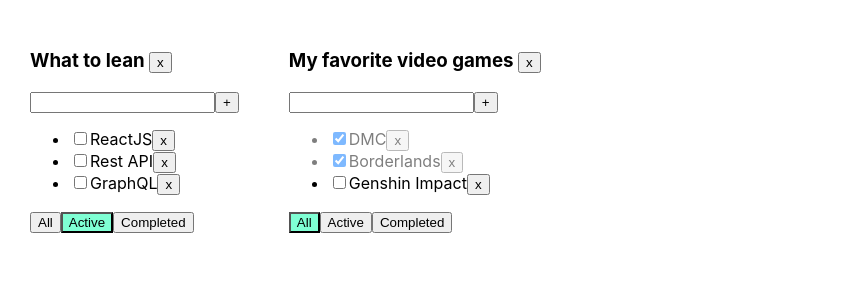
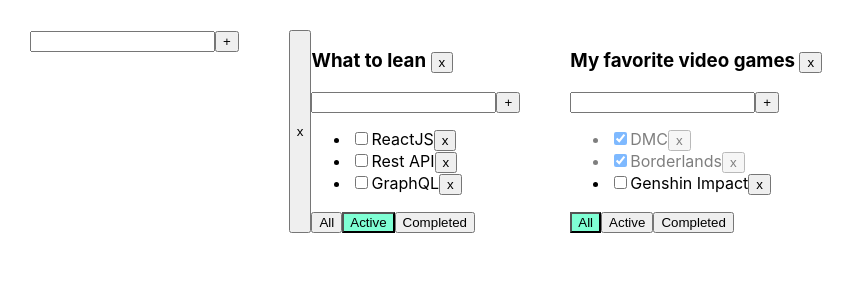
Before and after one commit to elli0thammer/todolist, a React (Create React App) app: page / in a window 1280 px wide. Shown: the top 300 px of the page, without its empty margins (0-855 px from the left). Built offline with nearby package versions, Linux system fonts and the light colour scheme.

Commit message:
feat: add a distinct AddItemForm component; add a function to add todolist;

```diff
--- /dev/null
+++ b/src/AddItemForm.tsx
@@ -0,0 +1,40 @@
+import React, {ChangeEvent, KeyboardEvent, useState} from "react";
+
+type AddItemFormType = {
+    addItem: (title: string) => void,
+}
+
+export function AddItemForm(props: AddItemFormType) {
+    const [newTaskTitle, setNewTaskTitle] = useState("")
+    const [error, setError] = useState(false)
+
+    const onNewTitleChangeHandler = (e: ChangeEvent<HTMLInputElement>) => {
+        const target = e.currentTarget.value
+        setNewTaskTitle(target)
+    }
+
+    const addTask = () => {
+        if (newTaskTitle.trim() === "") {
+            return setError(true)
+        }
+
+        props.addItem(newTaskTitle.trim())
+        setNewTaskTitle("")
+    }
+
+    const onKeyPressHandler = (e: KeyboardEvent<HTMLInputElement>) => {
+        setError(false)
+        if (e.charCode === 13) {
+            addTask()
+        }
+    }
+
+    return (
+        <div>
+            <input value={newTaskTitle} onChange={onNewTitleChangeHandler} onKeyPress={onKeyPressHandler}
+                   className={error ? "error" : ""}/>
+            <button onClick={addTask}>+</button>
+            {error && <div className={"error-message"}>Field is required</div>}
+        </div>
+    )
+}
--- a/src/App.tsx
+++ b/src/App.tsx
@@ -2,12 +2,18 @@
 import './App.css';
 import {Todolist, TaskType} from "./Todolist";
 import {v1} from "uuid";
+import {AddItemForm} from "./AddItemForm";
 
-export type FilterType = "all" | "active" | "completed"
+export type FilterType = "all" | "active" | "completed";
+
 export type TodolistsType = {
     id: string,
     title: string,
     filter: FilterType,
+}
+
+type TasksStateType = {
+    [key: string]: TaskType[],
 }
 
 function App() {
@@ -19,7 +25,7 @@
         {id: todolistsID2, title: "My favorite video games", filter: "all"},
     ])
 
-    let [tasks, setTask] = useState({
+    let [tasks, setTask] = useState<TasksStateType>({
         [todolistsID1]: [
             {idTask: v1(), title: "HTML&CSS", isDone: true},
             {idTask: v1(), title: "JS", isDone: true},
@@ -77,8 +83,19 @@
         setTask({...tasks})
     }
 
+    const addTodolist = (title: string) => {
+        let newTodolist: TodolistsType = {
+            id: v1(), title, filter: "all"
+        }
+
+        setTodolists([newTodolist, ...todolists])
+        setTask({...tasks, [newTodolist.id]: []})
+    }
+
     return (
         <div className={"App"}>
+            <AddItemForm addItem={addTodolist}/>
+            <button>x</button>
             {
                 todolists.map(tl => {
                     let tasksForTodolist = tasks[tl.id];
--- a/src/Todolist.tsx
+++ b/src/Todolist.tsx
@@ -1,5 +1,6 @@
-import React, {ChangeEvent, KeyboardEvent, useState} from 'react';
+import React, {ChangeEvent} from 'react';
 import {FilterType} from "./App";
+import {AddItemForm} from "./AddItemForm";
 
 export type TaskType = {
     idTask: string,
@@ -20,29 +21,7 @@
 }
 
 export function Todolist(props: TodolistTaskType) {
-    const [newTaskTitle, setNewTaskTitle] = useState("")
-    const [error, setError] = useState(false)
 
-    const onNewTitleChangeHandler = (e: ChangeEvent<HTMLInputElement>) => {
-        const target = e.currentTarget.value
-        setNewTaskTitle(target)
-    }
-
-    const addTask = () => {
-        if (newTaskTitle.trim() === "") {
-            return setError(true)
-        }
-
-        props.addTask(newTaskTitle.trim(), props.idToDo)
-        setNewTaskTitle("")
-    }
-
-    const onKeyPressHandler = (e: KeyboardEvent<HTMLInputElement>) => {
-        setError(false)
-        if (e.charCode === 13) {
-            addTask()
-        }
-    }
 
     const onRemoveHandler = (ID: string) => {
         props.removeTask(ID, props.idToDo)
@@ -57,15 +36,14 @@
         props.removeTodolist(props.idToDo)
     }
 
+    const addTask = (title: string) => {
+        props.addTask(title, props.idToDo)
+    }
+
     return (
         <div>
             <h3>{props.title} <button onClick={removeTodolistHandler}>x</button></h3>
-            <div>
-                <input value={newTaskTitle} onChange={onNewTitleChangeHandler} onKeyPress={onKeyPressHandler}
-                       className={error ? "error" : ""}/>
-                <button onClick={addTask}>+</button>
-                {error && <div className={"error-message"}>Field is required</div>}
-            </div>
+            <AddItemForm addItem={addTask} />
             <ul>
                 {
                     props.tasks.map(t => {
```
